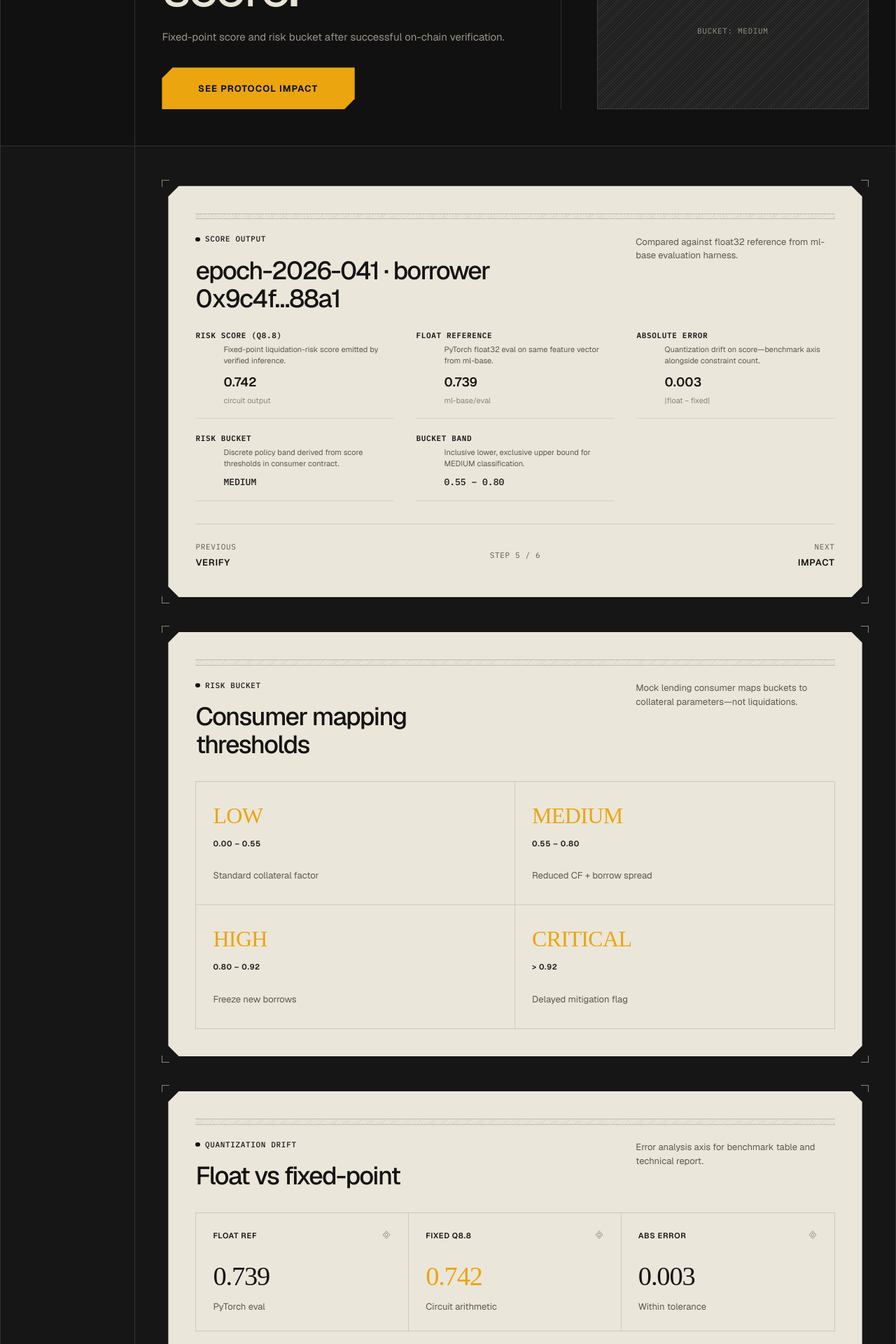
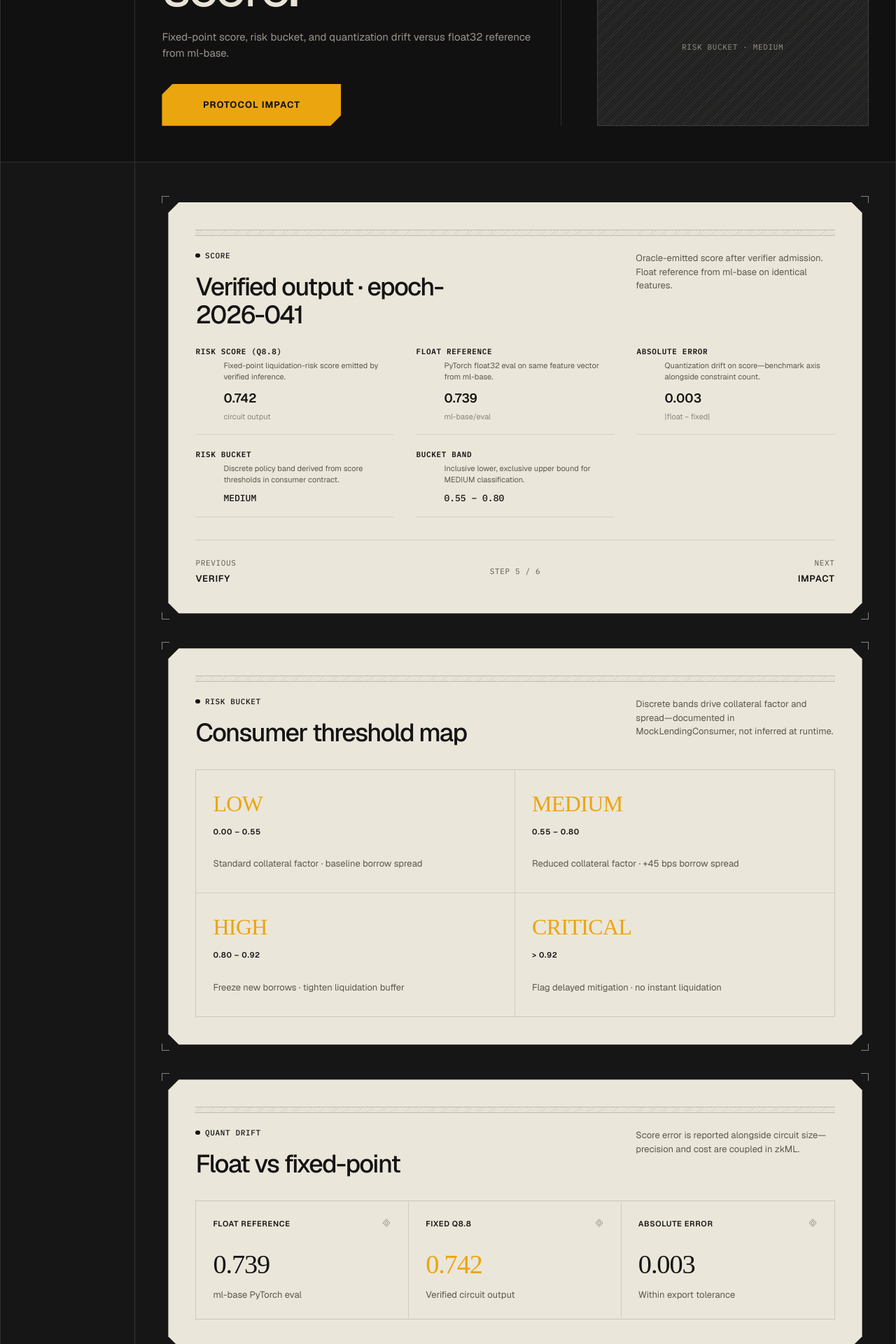
Before and after one commit to vamshiganesh/Zyocra, a React (Vite) app in the folder frontend/: page /score in a window 1280 px wide. Shown: the part 360-2280 px from the top of the page at 70% size. Built offline with nearby package versions, Linux system fonts and the light colour scheme; a web font is replaced by a local one.

Commit message:
Refine the UI content across all screens so the product feels real and high-end - 7

```diff
--- a/frontend/src/pages/BenchmarkComparisonPage.tsx
+++ b/frontend/src/pages/BenchmarkComparisonPage.tsx
@@ -1,4 +1,6 @@
 import { Shell } from "../components/layout/Shell";
+import { screenBySlug } from "../config/screens";
+import { benchmarkArtifacts, benchmarkMethodology } from "../data/content";
 import { ProductHero } from "../components/product/ProductHero";
 import { ClippedButton } from "../components/ui/ClippedButton";
 import { ClippedCard } from "../components/ui/ClippedCard";
@@ -7,12 +9,7 @@ import { SectionHeader } from "../components/ui/SectionHeader";
 import { benchmarkRows } from "../data/placeholders";
 import "./pages.css";
 
-const methodology = [
-  "Same machine spec documented in benchmarks/scripts/README.",
-  "Same model family, quantization level, and public input policy.",
-  "Same input batch: single borrower vector for epoch-2026-041.",
-  "Gas measured via Foundry gas snapshot on local Anvil.",
-];
+const screen = screenBySlug("benchmarks")!;
 
 export function BenchmarkComparisonPage() {
   return (
@@ -20,12 +17,12 @@ export function BenchmarkComparisonPage() {
       <section className="band band--hero">
         <Shell>
           <ProductHero
-            eyebrow="Research artifact"
-            title="EZKL baseline vs Circom LoRA path."
-            body="Apples-to-apples comparison on constraint count, prover RAM, proof time, verification gas, proof size, and quantization error."
+            eyebrow={screen.eyebrow}
+            title={screen.headline}
+            body={screen.lede}
             actions={
               <ClippedButton to="/epoch" variant="accent" size="lg">
-                Run demo epoch
+                Replay epoch demo
               </ClippedButton>
             }
             aside={<p className="mono-label">benchmarks/raw-results/</p>}
@@ -40,8 +37,8 @@ export function BenchmarkComparisonPage() {
               <div id="comparison">
                 <SectionHeader
                   label="Comparison"
-                  title="Headline benchmark table"
-                  description="Values populate at Milestone 5. Structure matches technical report."
+                  title="EZKL baseline vs Circom LoRA"
+                  description="Central evidence for hiring review—populate at Milestone 5 on one documented host."
                 />
                 <BenchmarkPanel rows={benchmarkRows} />
               </div>
@@ -52,10 +49,10 @@ export function BenchmarkComparisonPage() {
                 <SectionHeader
                   label="Methodology"
                   title="Reproducibility constraints"
-                  description="Without explicit methodology the repo reads as a demo—not an engineering study."
+                  description="Without these, results are anecdotal. Each constraint is recorded in the technical report."
                 />
                 <ul className="assumption-list">
-                  {methodology.map((item) => (
+                  {benchmarkMethodology.map((item) => (
                     <li key={item}>{item}</li>
                   ))}
                 </ul>
@@ -65,15 +62,16 @@ export function BenchmarkComparisonPage() {
             <ClippedCard>
               <div id="raw">
                 <SectionHeader
-                  label="Raw results"
-                  title="Artifact paths"
-                  description="Committed JSON + plots under benchmarks/ after benchmark runs."
+                  label="Artifacts"
+                  title="Committed outputs"
+                  description="Raw JSON and plots checked into benchmarks/ after each benchmark run."
                 />
                 <ul className="assumption-list">
-                  <li>benchmarks/raw-results/ezkl-epoch-2026-041.json</li>
-                  <li>benchmarks/raw-results/circom-epoch-2026-041.json</li>
-                  <li>benchmarks/plots/constraints-diff.svg</li>
-                  <li>benchmarks/plots/gas-verify.svg</li>
+                  {benchmarkArtifacts.map((path) => (
+                    <li key={path}>
+                      <code>{path}</code>
+                    </li>
+                  ))}
                 </ul>
               </div>
             </ClippedCard>
--- a/frontend/src/pages/ProtocolImpactPage.tsx
+++ b/frontend/src/pages/ProtocolImpactPage.tsx
@@ -1,4 +1,5 @@
 import { Shell } from "../components/layout/Shell";
+import { screenBySlug } from "../config/screens";
 import { DataFieldGrid } from "../components/product/DataFieldGrid";
 import { FlowNav } from "../components/product/FlowNav";
 import { ProductHero } from "../components/product/ProductHero";
@@ -6,16 +7,10 @@ import { ClippedButton } from "../components/ui/ClippedButton";
 import { ClippedCard } from "../components/ui/ClippedCard";
 import { SectionHeader } from "../components/ui/SectionHeader";
 import { StatTile } from "../components/ui/StatTile";
-import { impactFields } from "../data/product-placeholders";
+import { auditTrail, impactFields } from "../data/product-placeholders";
 import "./pages.css";
 
-const auditTrail = [
-  { label: "oracle_submission", value: "epoch-2026-041 / tx pending", mono: true },
-  { label: "verified_at_block", value: "—", mono: true },
-  { label: "consumer_update", value: "setCollateralParams()", mono: true },
-  { label: "previous_bucket", value: "LOW", mono: true },
-  { label: "new_bucket", value: "MEDIUM", mono: true },
-];
+const screen = screenBySlug("impact")!;
 
 export function ProtocolImpactPage() {
   return (
@@ -23,16 +18,16 @@ export function ProtocolImpactPage() {
       <section className="band band--hero">
         <Shell>
           <ProductHero
-            eyebrow="Consumer contract"
-            title="Collateral parameters after verification."
-            body="Mock lending consumer applies verified risk buckets to collateral factor, spread, and borrow flags."
+            eyebrow={screen.eyebrow}
+            title={screen.headline}
+            body={screen.lede}
             actions={
               <>
                 <ClippedButton to="/benchmarks" variant="accent" size="lg">
-                  Compare benchmarks
+                  Benchmark results
                 </ClippedButton>
                 <ClippedButton to="/epoch" variant="ghost" size="lg">
-                  New epoch
+                  Next epoch
                 </ClippedButton>
               </>
             }
@@ -47,9 +42,9 @@ export function ProtocolImpactPage() {
             <ClippedCard>
               <div id="consumer">
                 <SectionHeader
-                  label="Consumer state"
+                  label="Consumer"
                   title="Borrower 0x9c4f…88a1"
-                  description="State after verified oracle output for epoch-2026-041. Values illustrative."
+                  description="Collateral factor is the primary lever—MEDIUM bucket tightens borrow power without forcing liquidation."
                 />
                 <DataFieldGrid fields={impactFields} columns={2} />
               </div>
@@ -59,14 +54,14 @@ export function ProtocolImpactPage() {
             <ClippedCard>
               <div id="params">
                 <SectionHeader
-                  label="Parameter delta"
-                  title="MEDIUM bucket adjustments"
-                  description="Collateral factor reduced from 0.80 → 0.72; borrow spread +45 bps."
+                  label="Deltas"
+                  title="MEDIUM bucket application"
+                  description="Δ collateral factor −0.08 and +45 bps spread from verified score 0.742."
                 />
                 <div className="stats-grid">
                   <StatTile label="Collateral factor Δ" value="−0.08" detail="0.80 → 0.72" accent />
                   <StatTile label="Borrow spread" value="+45 bps" detail="Applied on next borrow" />
-                  <StatTile label="New borrow" value="Allowed" detail="HIGH would freeze" />
+                  <StatTile label="New borrow" value="Allowed" detail="Frozen at HIGH bucket" />
                 </div>
               </div>
             </ClippedCard>
@@ -75,8 +70,8 @@ export function ProtocolImpactPage() {
               <div id="audit">
                 <SectionHeader
                   label="Audit trail"
-                  title="On-chain event log (placeholder)"
-                  description="Foundry test harness will emit ScoreVerified and ParamsUpdated events."
+                  title="On-chain event sequence"
+                  description="Foundry tests assert ScoreVerified precedes setCollateralParams for the same borrower and epoch."
                 />
                 <DataFieldGrid fields={auditTrail} columns={2} />
               </div>
--- a/frontend/src/pages/RiskScorePage.tsx
+++ b/frontend/src/pages/RiskScorePage.tsx
@@ -1,4 +1,6 @@
 import { Shell } from "../components/layout/Shell";
+import { screenBySlug } from "../config/screens";
+import { bucketThresholds } from "../data/content";
 import { DataFieldGrid } from "../components/product/DataFieldGrid";
 import { FlowNav } from "../components/product/FlowNav";
 import { ProductHero } from "../components/product/ProductHero";
@@ -9,12 +11,7 @@ import { StatTile } from "../components/ui/StatTile";
 import { scoreOutput } from "../data/product-placeholders";
 import "./pages.css";
 
-const bucketThresholds = [
-  { label: "LOW", range: "0.00 – 0.55", action: "Standard collateral factor" },
-  { label: "MEDIUM", range: "0.55 – 0.80", action: "Reduced CF + borrow spread" },
-  { label: "HIGH", range: "0.80 – 0.92", action: "Freeze new borrows" },
-  { label: "CRITICAL", range: "> 0.92", action: "Delayed mitigation flag" },
-];
+const screen = screenBySlug("score")!;
 
 export function RiskScorePage() {
   return (
@@ -22,15 +19,15 @@ export function RiskScorePage() {
       <section className="band band--hero">
         <Shell>
           <ProductHero
-            eyebrow="Oracle output"
-            title="Verified liquidation-risk score."
-            body="Fixed-point score and risk bucket after successful on-chain verification."
+            eyebrow={screen.eyebrow}
+            title={screen.headline}
+            body={screen.lede}
             actions={
               <ClippedButton to="/impact" variant="accent" size="lg">
-                See protocol impact
+                Protocol impact
               </ClippedButton>
             }
-            aside={<p className="mono-label">bucket: MEDIUM</p>}
+            aside={<p className="mono-label">risk bucket · MEDIUM</p>}
           />
         </Shell>
       </section>
@@ -41,9 +38,9 @@ export function RiskScorePage() {
             <ClippedCard>
               <div id="score">
                 <SectionHeader
-                  label="Score output"
-                  title="epoch-2026-041 · borrower 0x9c4f…88a1"
-                  description="Compared against float32 reference from ml-base evaluation harness."
+                  label="Score"
+                  title="Verified output · epoch-2026-041"
+                  description="Oracle-emitted score after verifier admission. Float reference from ml-base on identical features."
                 />
                 <DataFieldGrid fields={scoreOutput} columns={3} />
               </div>
@@ -54,8 +51,8 @@ export function RiskScorePage() {
               <div id="bucket">
                 <SectionHeader
                   label="Risk bucket"
-                  title="Consumer mapping thresholds"
-                  description="Mock lending consumer maps buckets to collateral parameters—not liquidations."
+                  title="Consumer threshold map"
+                  description="Discrete bands drive collateral factor and spread—documented in MockLendingConsumer, not inferred at runtime."
                 />
                 <div className="layer-list">
                   {bucketThresholds.map((row) => (
@@ -72,14 +69,14 @@ export function RiskScorePage() {
             <ClippedCard>
               <div id="accuracy">
                 <SectionHeader
-                  label="Quantization drift"
+                  label="Quant drift"
                   title="Float vs fixed-point"
-                  description="Error analysis axis for benchmark table and technical report."
+                  description="Score error is reported alongside circuit size—precision and cost are coupled in zkML."
                 />
                 <div className="stats-grid">
-                  <StatTile label="Float ref" value="0.739" detail="PyTorch eval" />
-                  <StatTile label="Fixed Q8.8" value="0.742" detail="Circuit arithmetic" accent />
-                  <StatTile label="Abs error" value="0.003" detail="Within tolerance" />
+                  <StatTile label="Float reference" value="0.739" detail="ml-base PyTorch eval" />
+                  <StatTile label="Fixed Q8.8" value="0.742" detail="Verified circuit output" accent />
+                  <StatTile label="Absolute error" value="0.003" detail="Within export tolerance" />
                 </div>
               </div>
             </ClippedCard>
```
